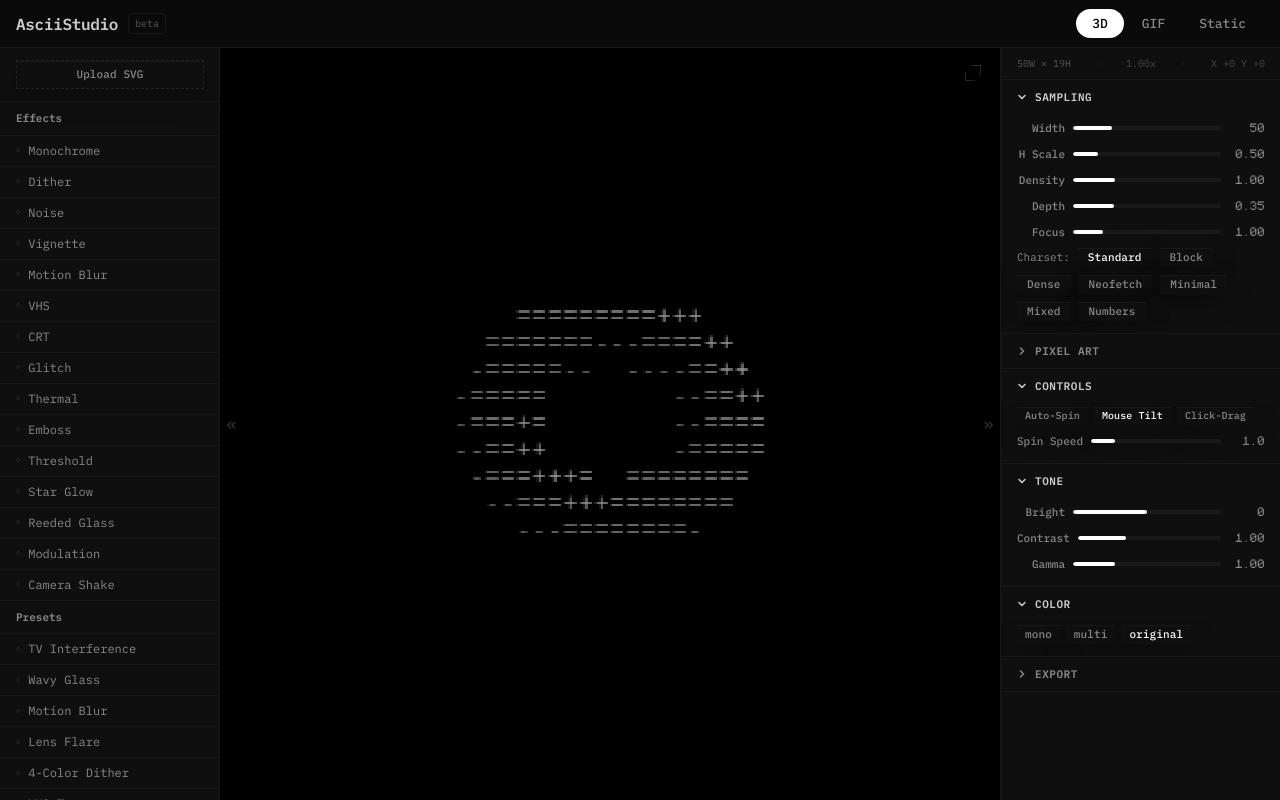
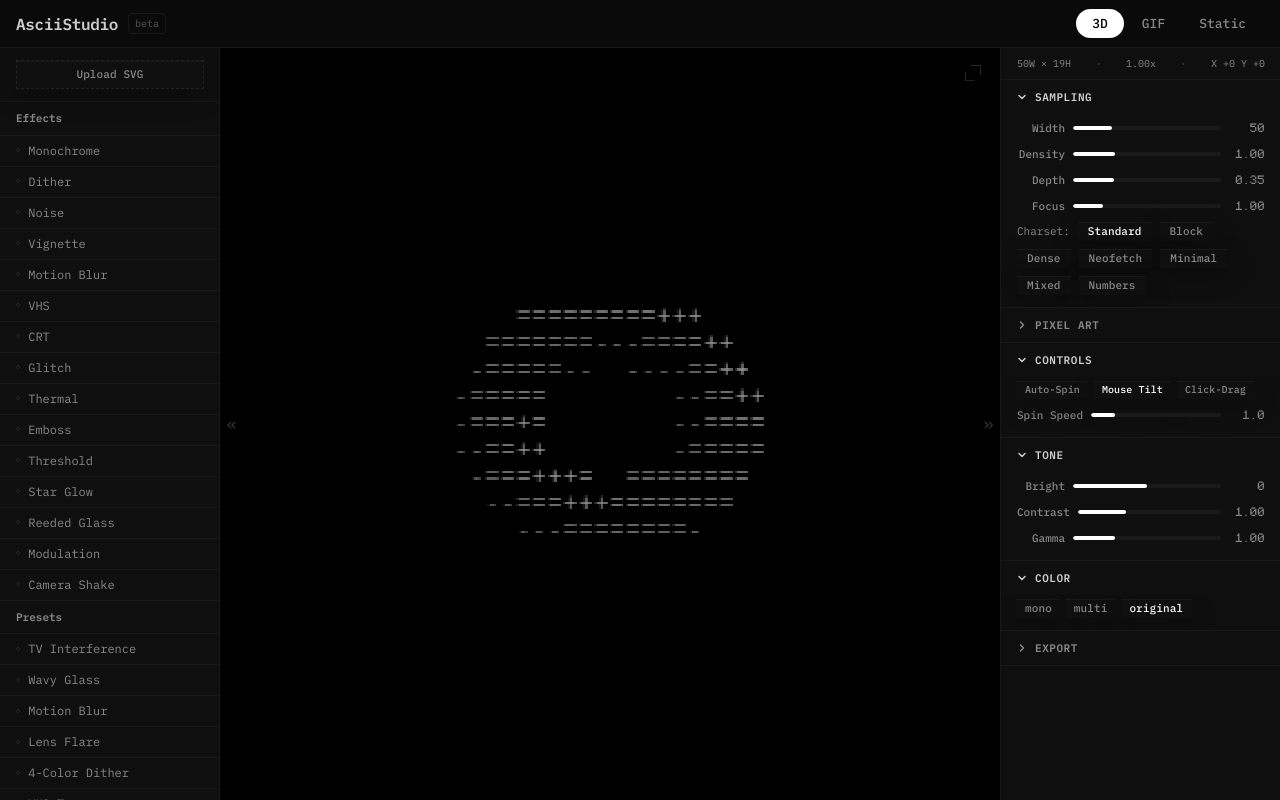
Before and after one commit to EinarAl/MonoscriptStudio, a React (Vite) app: page / in a window 1280 px wide. Built offline with nearby package versions, Linux system fonts and the light colour scheme.

Commit message:
Remove H Scale sliders, use secondary text color for stats bar

```diff
--- a/src/pages/StudioPage.tsx
+++ b/src/pages/StudioPage.tsx
@@ -400,12 +400,12 @@ export default function StudioPage() {
   const rightSidebar = (
     <div style={{ display: 'flex', flexDirection: 'column', height: '100%' }}>
       {(gridInfo || previewZoom !== 1 || previewPan.x !== 0 || previewPan.y !== 0) && (
-        <div style={{ padding: '8px 16px', fontSize: 10, color: 'var(--color-text-tertiary)', borderBottom: '1px solid var(--color-border-subtle)', display: 'flex', alignItems: 'center', fontVariantNumeric: 'tabular-nums', whiteSpace: 'nowrap' }}>
+        <div style={{ padding: '8px 16px', fontSize: 10, color: 'var(--color-text-secondary)', borderBottom: '1px solid var(--color-border-subtle)', display: 'flex', alignItems: 'center', fontVariantNumeric: 'tabular-nums', whiteSpace: 'nowrap' }}>
           {gridInfo && <span style={{ flex: 1, textAlign: 'left' }}>{gridInfo.cols}W &times; {gridInfo.rows}H</span>}
-          {gridInfo && <span style={{ opacity: 0.35 }}>&middot;</span>}
-          <span style={{ flex: 1, textAlign: 'center', opacity: 0.8 }}>{previewZoom.toFixed(2)}x</span>
-          <span style={{ opacity: 0.35 }}>&middot;</span>
-          <span style={{ flex: 1, textAlign: 'right', opacity: 0.8 }}>X {previewPan.x >= 0 ? '+' : ''}{Math.round(previewPan.x)} Y {previewPan.y >= 0 ? '+' : ''}{Math.round(previewPan.y)}</span>
+          {gridInfo && <span style={{ color: 'var(--color-text-tertiary)' }}>&middot;</span>}
+          <span style={{ flex: 1, textAlign: 'center' }}>{previewZoom.toFixed(2)}x</span>
+          <span style={{ color: 'var(--color-text-tertiary)' }}>&middot;</span>
+          <span style={{ flex: 1, textAlign: 'right' }}>X {previewPan.x >= 0 ? '+' : ''}{Math.round(previewPan.x)} Y {previewPan.y >= 0 ? '+' : ''}{Math.round(previewPan.y)}</span>
         </div>
       )}
 
@@ -413,7 +413,6 @@ export default function StudioPage() {
         <>
           <ControlSection label="Sampling">
             <AnimatedSlider label="Width" value={opts.width} min={10} max={160} step={1} onChange={v => updateOpt('width', v)} />
-            <AnimatedSlider label="H Scale" value={opts.heightScale} min={0.2} max={2} step={0.05} onChange={v => updateOpt('heightScale', v)} format={v => v.toFixed(2)} />
             <AnimatedSlider label="Density" value={opts.densityBias} min={0.2} max={3} step={0.05} onChange={v => updateOpt('densityBias', v)} format={v => v.toFixed(2)} />
             <AnimatedSlider label="Depth" value={depthRatio} min={0.1} max={1} step={0.05} onChange={setDepthRatio} format={v => v.toFixed(2)} />
             <AnimatedSlider label="Focus" value={opts.outputScale} min={0.25} max={4} step={0.25} onChange={v => updateOpt('outputScale', v)} format={v => v.toFixed(2)} />
@@ -492,7 +491,6 @@ export default function StudioPage() {
         <>
           <ControlSection label="Sampling">
             <AnimatedSlider label="Width" value={opts.width} min={10} max={160} step={1} onChange={v => updateOpt('width', v)} />
-            <AnimatedSlider label="H Scale" value={opts.heightScale} min={0.2} max={2} step={0.05} onChange={v => updateOpt('heightScale', v)} format={v => v.toFixed(2)} />
             <AnimatedSlider label="Duration" value={opts.duration} min={1} max={10} step={1} onChange={v => updateOpt('duration', v)} format={v => `${v}s`} />
             <AnimatedSlider label="FPS" value={opts.fps} min={5} max={30} step={5} onChange={v => updateOpt('fps', v)} />
             <AnimatedSlider label="Focus" value={opts.outputScale} min={0.25} max={4} step={0.25} onChange={v => updateOpt('outputScale', v)} format={v => v.toFixed(2)} />
@@ -587,7 +585,6 @@ export default function StudioPage() {
         <>
           <ControlSection label="Sampling">
             <AnimatedSlider label="Width" value={opts.width} min={10} max={220} step={1} onChange={v => updateOpt('width', v)} />
-            <AnimatedSlider label="H Scale" value={opts.heightScale} min={0.2} max={2} step={0.05} onChange={v => updateOpt('heightScale', v)} format={v => v.toFixed(2)} />
             <AnimatedSlider label="Pixelate" value={opts.pixelate} min={0} max={10} step={1} onChange={v => updateOpt('pixelate', v)} />
             <AnimatedSlider label="Focus" value={opts.outputScale} min={0.25} max={4} step={0.25} onChange={v => updateOpt('outputScale', v)} format={v => v.toFixed(2)} />
             <CharSetPicker value={opts.charset} onChange={v => updateOpt('charset', v)} />
```
